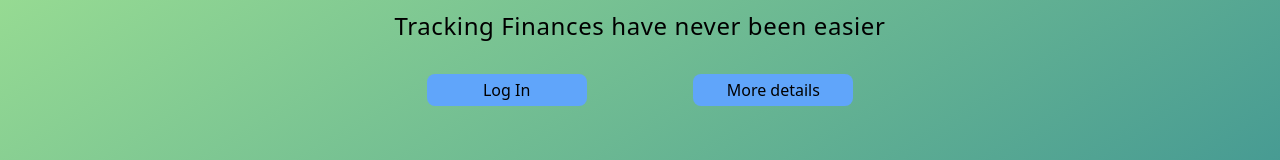
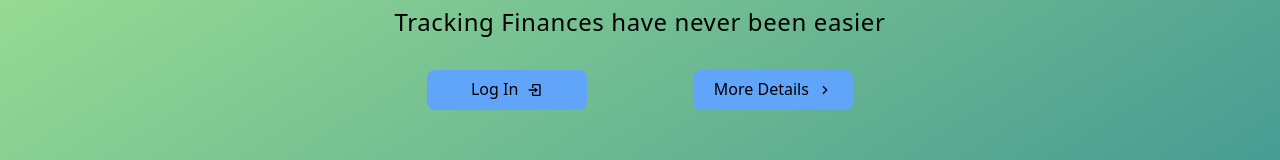
Before and after one commit to JoelKong/MoneyChart, a Next.js app in the folder moneychart/: page / in a window 1280 px wide. Shown: the part 392-552 px from the top of the page. Built offline with nearby package versions, Linux system fonts and the light colour scheme.

Commit message:
fix: added icons to hero section buttons

```diff
--- a/moneychart/components/home/Hero.tsx
+++ b/moneychart/components/home/Hero.tsx
@@ -1,4 +1,6 @@
 import Image from "next/image";
+import { BiLogIn } from "react-icons/bi";
+import { RiArrowRightSLine } from "react-icons/ri";
 
 export default function Hero(): JSX.Element {
   return (
@@ -19,11 +21,13 @@ export default function Hero(): JSX.Element {
           Tracking Finances have never been easier
         </div>
         <div className="flex flex-row justify-evenly w-full pt-8">
-          <button className="w-1/4 h-8 rounded-lg bg-blue-400 hover:bg-blue-500">
-            Log In
+          <button className="w-1/4 h-10 rounded-lg bg-blue-400 hover:bg-blue-500 flex justify-center items-center">
+            <p className="pr-2 pb-[0.1rem]">Log In</p>
+            <BiLogIn />
           </button>
-          <button className="w-1/4 h-8 rounded-lg bg-blue-400 hover:bg-blue-500">
-            More details
+          <button className="w-1/4 h-10 rounded-lg bg-blue-400 hover:bg-blue-500 flex justify-center items-center">
+            <p className="pr-2 pb-[0.1rem]">More Details</p>
+            <RiArrowRightSLine />
           </button>
         </div>
       </div>
--- /dev/null
+++ b/package.json
@@ -0,0 +1,5 @@
+{
+  "dependencies": {
+    "react-icons": "^4.10.1"
+  }
+}
```
Also changed, not shown: 1 other file (tests, documents, lock files or other folders).
